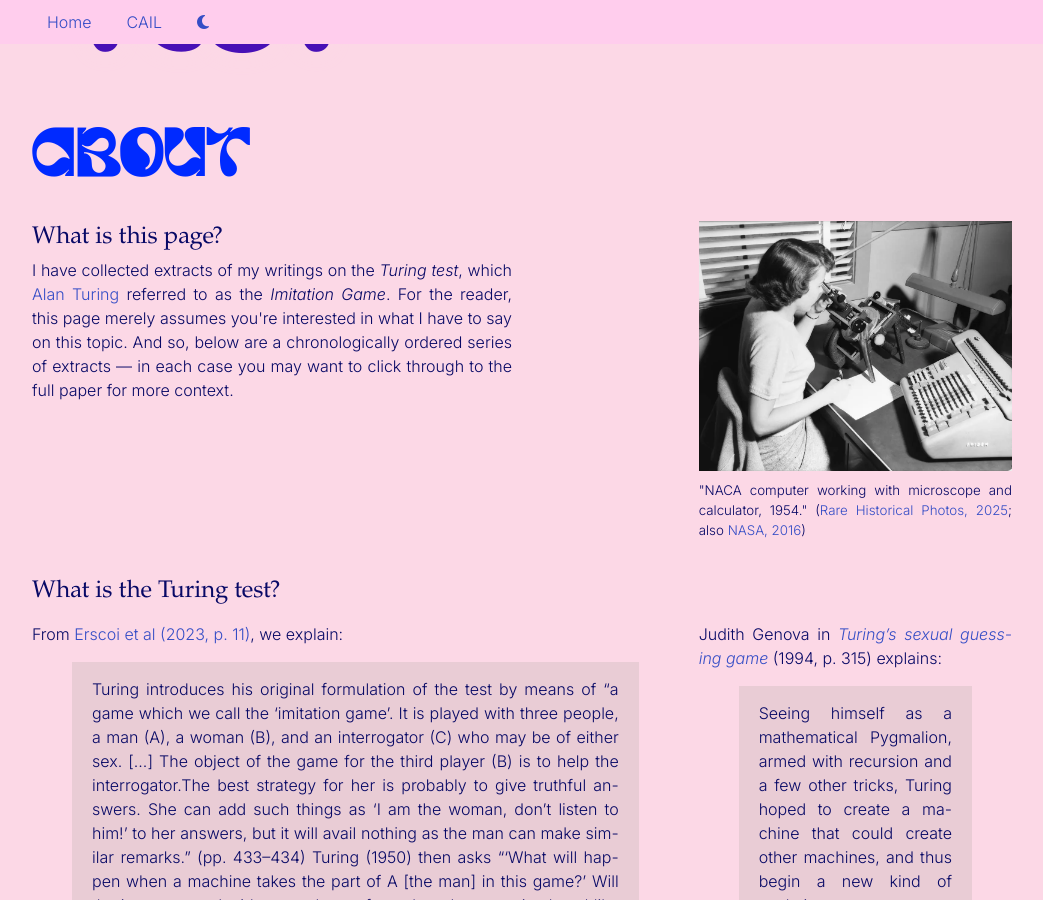
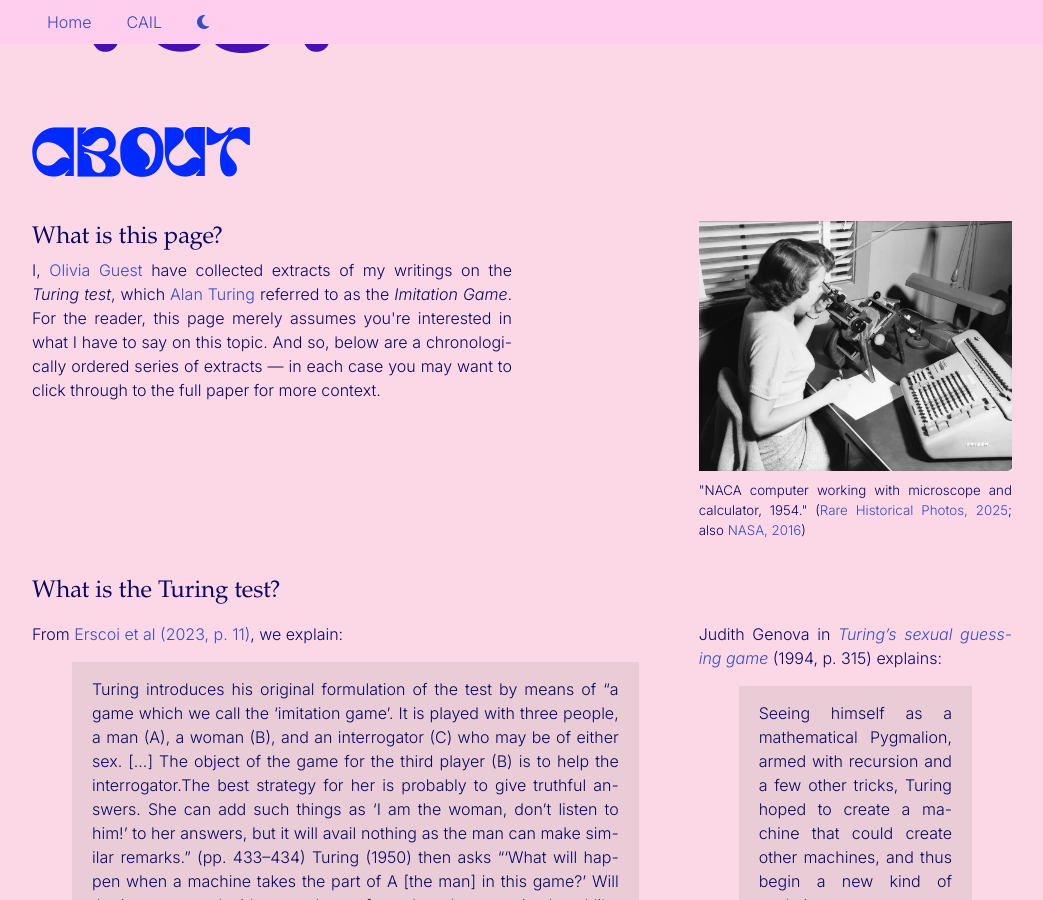
Before and after one commit to oliviaguest/oliviaguest.github.io, a Jekyll site: the page built from turing.html, in a window 1280 px wide and 900 px high, scrolled down 384 px. Shown: the whole window, without its empty margins (118-1161 px from the left). Built offline with Jekyll 4.4.1, drawn with Linux system fonts in a browser that asks for light colours; nearby versions of some CDN libraries; some web fonts are replaced; library files that are not in the unit come from our copies; a style sheet for code colours, icons or effects is not loaded.

Commit message:
it'sa me

```diff
--- a/turing.html
+++ b/turing.html
@@ -39,7 +39,7 @@ document.getElementById("header").style.backgroundPosition = randomLocation;
     <div class="col-12 col-6-md col-6-lg">
         <h3>What is this page?</h3>
 
-        <p>I have collected extracts of my writings on the <i>Turing test</i>, which <a href="https://cacm.acm.org/research/turings-pre-war-analog-computers/">Alan Turing</a> referred to as the <i>Imitation Game</i>.
+        <p>I, <a href="/">Olivia Guest</a> have collected extracts of my writings on the <i>Turing test</i>, which <a href="https://cacm.acm.org/research/turings-pre-war-analog-computers/">Alan Turing</a> referred to as the <i>Imitation Game</i>.
         For the reader, this page merely assumes you're interested in what I have to say on this topic.
         And so, below are a chronologically ordered series of extracts — in each case you may want to click through to the full paper for more context.</p>
 
```
